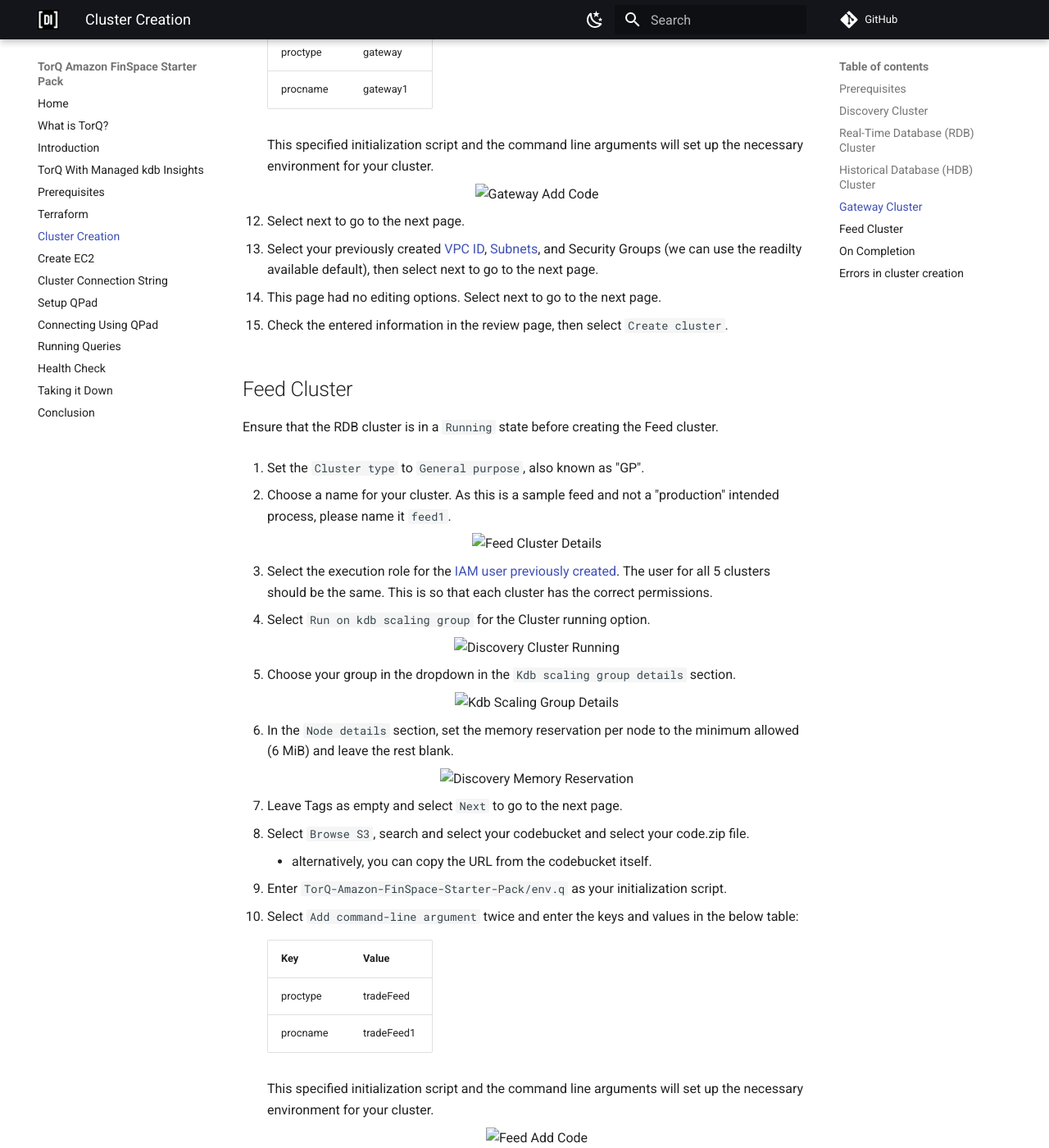
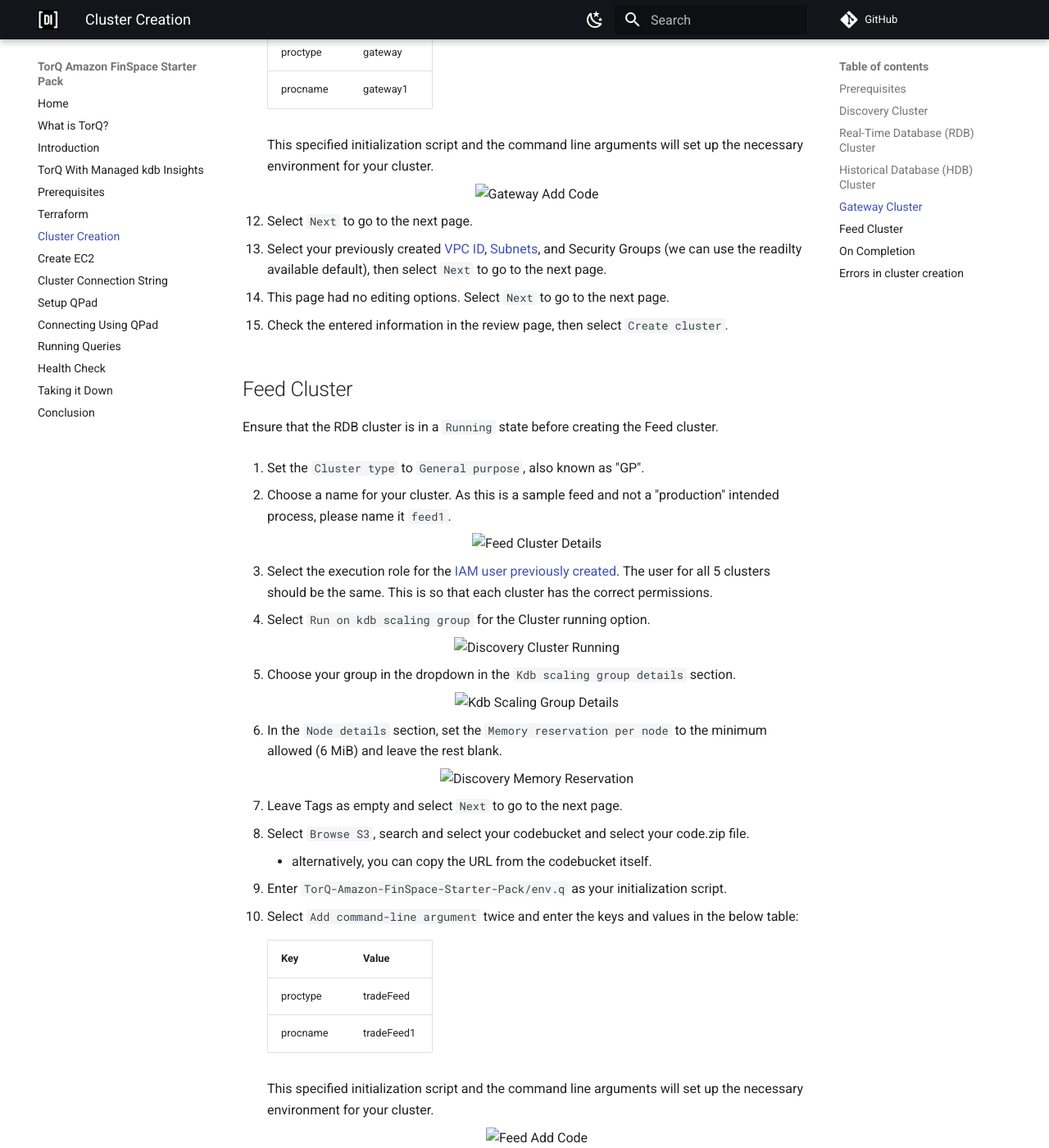
Before and after one commit to DataIntellectTech/TorQ-Amazon-FinSpace-Starter-Pack, an MkDocs documentation site: the page built from docs/06-clustercreation.md, in a window 1280 px wide and 1400 px high, scrolled down 5629 px. Shown: the whole window at 82% size. Built offline with MkDocs 1.6.1 and Material for MkDocs 9.7.7, drawn with Linux system fonts in a browser that asks for light colours; comment, search, counter and statistics services are not loaded; some of the changed text lies outside the part shown.

Commit message:
Add suggested changes

```diff
--- a/docs/06-clustercreation.md
+++ b/docs/06-clustercreation.md
@@ -52,7 +52,7 @@
         <img src="workshop/graphics/kdb_scaling_group_details.png" alt="Kdb Scaling Group Details" width="90%"/>
     </p>
 
-6. In the `Node details` section, set the memory reservation per node to the minimum allowed (6 MiB) and leave the rest blank.
+6. In the `Node details` section, set the `Memory reservation per node` to the minimum allowed (6 MiB) and leave the rest blank.
 
     <p style="text-align: center">
         <img src="workshop/graphics/discovery_memory_reservation.png" alt="Discovery Memory Reservation" width="90%"/>
@@ -88,7 +88,7 @@
 
 11. Select `Next` to go to the next page.
 
-12. Select your previously created [VPC ID](https://docs.aws.amazon.com/vpc/latest/userguide/create-vpc.html), [Subnets](https://docs.aws.amazon.com/vpc/latest/userguide/create-subnets.html), and Security Groups (we can use the readily available default), then select next to go to the next page.
+12. Select your previously created [VPC ID](https://docs.aws.amazon.com/vpc/latest/userguide/create-vpc.html), [Subnets](https://docs.aws.amazon.com/vpc/latest/userguide/create-subnets.html), and Security Groups (we can use the readily available default), then select `Next` to go to the next page.
 
     <p style="text-align: center">
         <img src="workshop/graphics/discovery_vpc.png" alt="Discovery VPC Settings" width="90%"/>
@@ -155,9 +155,9 @@
         <img src="workshop/graphics/rdb_add_code.png" alt="RDB Add Code" width="90%"/>
     </p>
 
-12. Select next to go to the next page.
+12. Select `Next` to go to the next page.
 
-13. Select your previously created [VPC ID](https://docs.aws.amazon.com/vpc/latest/userguide/create-vpc.html), [Subnets](https://docs.aws.amazon.com/vpc/latest/userguide/create-subnets.html), and Security Groups (we can use the readilty available default), then select next to go to the next page.
+13. Select your previously created [VPC ID](https://docs.aws.amazon.com/vpc/latest/userguide/create-vpc.html), [Subnets](https://docs.aws.amazon.com/vpc/latest/userguide/create-subnets.html), and Security Groups (we can use the readilty available default), then select `Next` to go to the next page.
 
 14. In the `Savedown database configuration` section, select your database in the `Database name` dropdown menu.
 
@@ -295,11 +295,11 @@
         <img src="workshop/graphics/gw_add_code.png" alt="Gateway Add Code" width="90%"/>
     </p>
 
-12. Select next to go to the next page.
+12. Select `Next` to go to the next page.
 
-13. Select your previously created [VPC ID](https://docs.aws.amazon.com/vpc/latest/userguide/create-vpc.html), [Subnets](https://docs.aws.amazon.com/vpc/latest/userguide/create-subnets.html), and Security Groups (we can use the readilty available default), then select next to go to the next page.
+13. Select your previously created [VPC ID](https://docs.aws.amazon.com/vpc/latest/userguide/create-vpc.html), [Subnets](https://docs.aws.amazon.com/vpc/latest/userguide/create-subnets.html), and Security Groups (we can use the readilty available default), then select `Next` to go to the next page.
 
-14. This page had no editing options. Select next to go to the next page.
+14. This page had no editing options. Select `Next` to go to the next page.
 
 15. Check the entered information in the review page, then select `Create cluster`.
 
@@ -329,7 +329,7 @@
         <img src="workshop/graphics/kdb_scaling_group_details.png" alt="Kdb Scaling Group Details" width="90%"/>
     </p>
 
-6. In the `Node details` section, set the memory reservation per node to the minimum allowed (6 MiB) and leave the rest blank.
+6. In the `Node details` section, set the `Memory reservation per node` to the minimum allowed (6 MiB) and leave the rest blank.
 
     <p style="text-align: center">
         <img src="workshop/graphics/discovery_memory_reservation.png" alt="Discovery Memory Reservation" width="90%"/>
@@ -355,9 +355,9 @@
         <img src="workshop/graphics/feed_add_code.png" alt="Feed Add Code" width="90%"/>
     </p>
 
-11. Select next to go to the next page.
+11. Select `Next` to go to the next page.
 
-12. Select your previously created [VPC ID](https://docs.aws.amazon.com/vpc/latest/userguide/create-vpc.html), [Subnets](https://docs.aws.amazon.com/vpc/latest/userguide/create-subnets.html), and Security Groups (we can use the readilty available default), then select next to go to the next page.
+12. Select your previously created [VPC ID](https://docs.aws.amazon.com/vpc/latest/userguide/create-vpc.html), [Subnets](https://docs.aws.amazon.com/vpc/latest/userguide/create-subnets.html), and Security Groups (we can use the readilty available default), then select `Next` to go to the next page.
 
 13. Leave everything as blank and click `Next` to move on to the next page.
 
```
